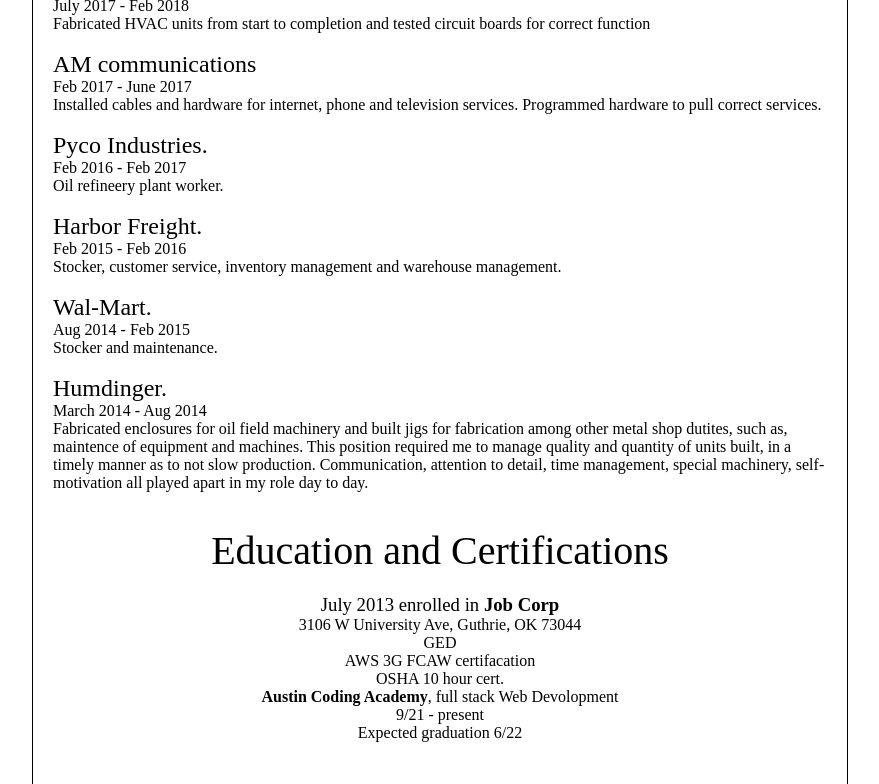
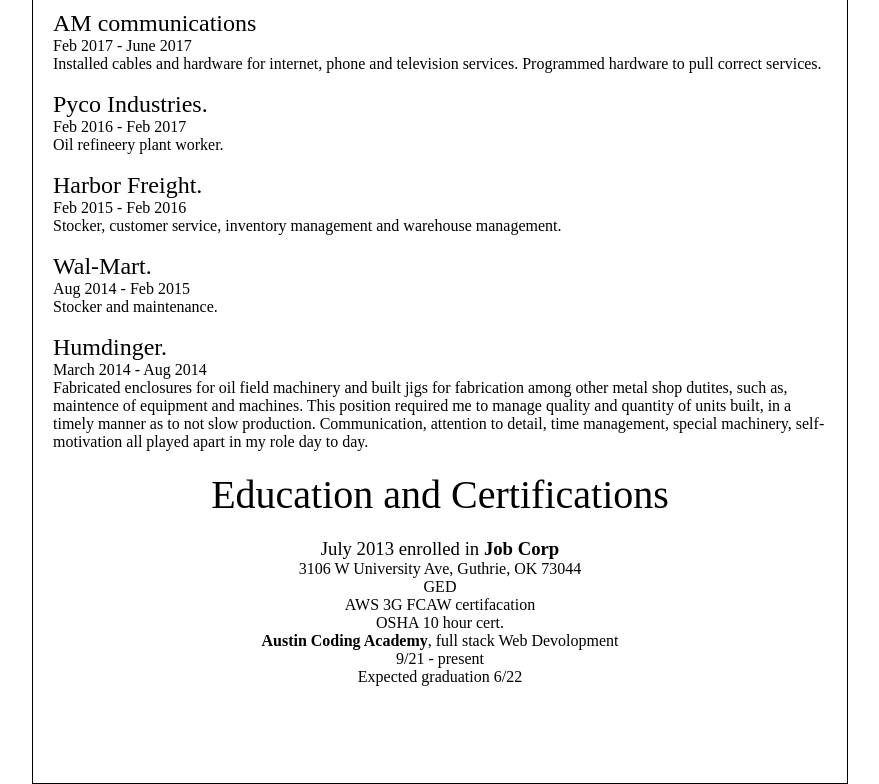
Before and after one commit to MHargrove96/Web-101-Resume, a plain HTML site: page index.html in a window 1280 px wide. Shown: the part 771-1555 px from the top of the page, without its empty margins (200-1079 px from the left). Drawn offline with Linux system fonts and the light colour scheme.

Commit message:
spacing tweaks

```diff
--- a/styles.css
+++ b/styles.css
@@ -52,7 +52,7 @@
 .lower-container{
   display: grid;
   grid-template-columns: 50% 50%;
-  grid-template-rows: .15fr .5fr .05fr .1fr 3fr .35fr .1fr;
+  grid-template-rows: .15fr .5fr .05fr .1fr 3fr .25fr .1fr;
   row-gap: 10px;
   padding: 20px;
 }
@@ -96,12 +96,13 @@
 .history{
   grid-column: 1 / span 2;
   grid-row: 5/6;
+  padding-bottom: 10px;
 }
 .school{
   grid-column: 1 / span 2;
   grid-row: 6/7;
   justify-self: center;
-  align-self: end;
+  align-self: center;
   padding-bottom: 10px;
   font-size: 20px;
 }
```
